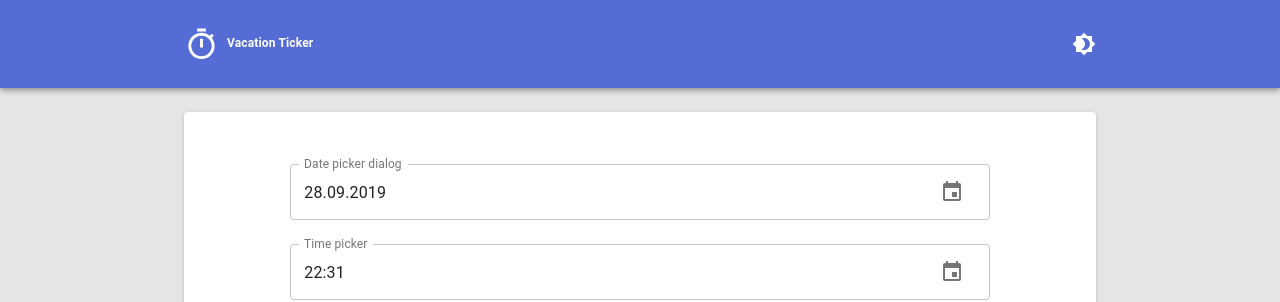
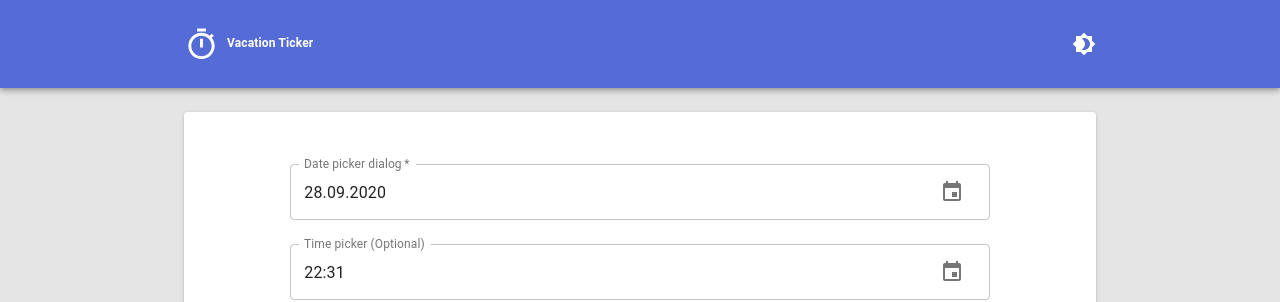
Before and after one commit to Cuuki/vacation-ticker, a Next.js app: page / in a window 1280 px wide. Shown: the top 302 px of the page. Built offline with nearby package versions, Linux system fonts and the light colour scheme.

Commit message:
feat(component/form): add new time validation, min date and required

```diff
--- a/components/Countdown/CountdownForm/CountdownForm.tsx
+++ b/components/Countdown/CountdownForm/CountdownForm.tsx
@@ -24,10 +24,19 @@ const CountdownForm: React.FC<FormProps> = props => {
     formatTime,
     submitHandler,
   } = props;
-  const [selectedDate, setSelectedDate] = React.useState(new Date());
+  // TODO: pass min date and default date from container and use in validation
+  const minDate = new Date().setDate(new Date().getDate() + 1);
+  const defaultDate = new Date(
+    new Date().setFullYear(new Date().getFullYear() + 1)
+  );
+  const [selectedDate, setSelectedDate] = React.useState(defaultDate);
+  const [selectedTime, setSelectedTime] = React.useState(defaultDate);
 
   const handleDateChange = date => {
     setSelectedDate(date);
+  };
+  const handleTimeChange = time => {
+    setSelectedTime(time);
   };
 
   return (
@@ -40,22 +49,25 @@ const CountdownForm: React.FC<FormProps> = props => {
             format={formatDate}
             value={selectedDate}
             name={inputNameDate}
+            required
             fullWidth
             inputVariant="outlined"
             onChange={handleDateChange}
+            minDate={minDate}
+            minDateMessage="Date should be after tomorrow"
             KeyboardButtonProps={{
               'aria-label': 'change date',
             }}
           />
           <KeyboardTimePicker
             margin="normal"
-            label="Time picker"
+            label="Time picker (Optional)"
             format={formatTime}
-            value={selectedDate}
+            value={selectedTime}
             name={inputNameTime}
             fullWidth
             inputVariant="outlined"
-            onChange={handleDateChange}
+            onChange={handleTimeChange}
             KeyboardButtonProps={{
               'aria-label': 'change time',
             }}
```
